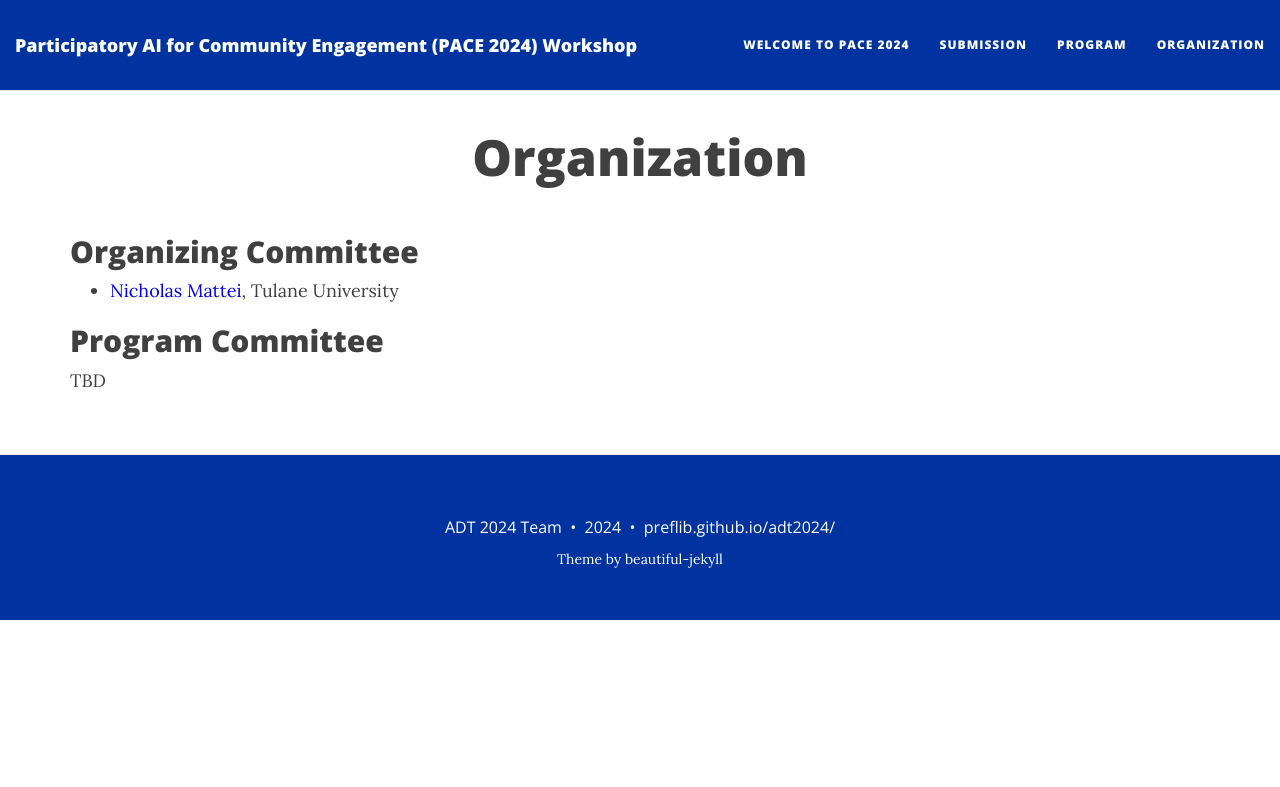
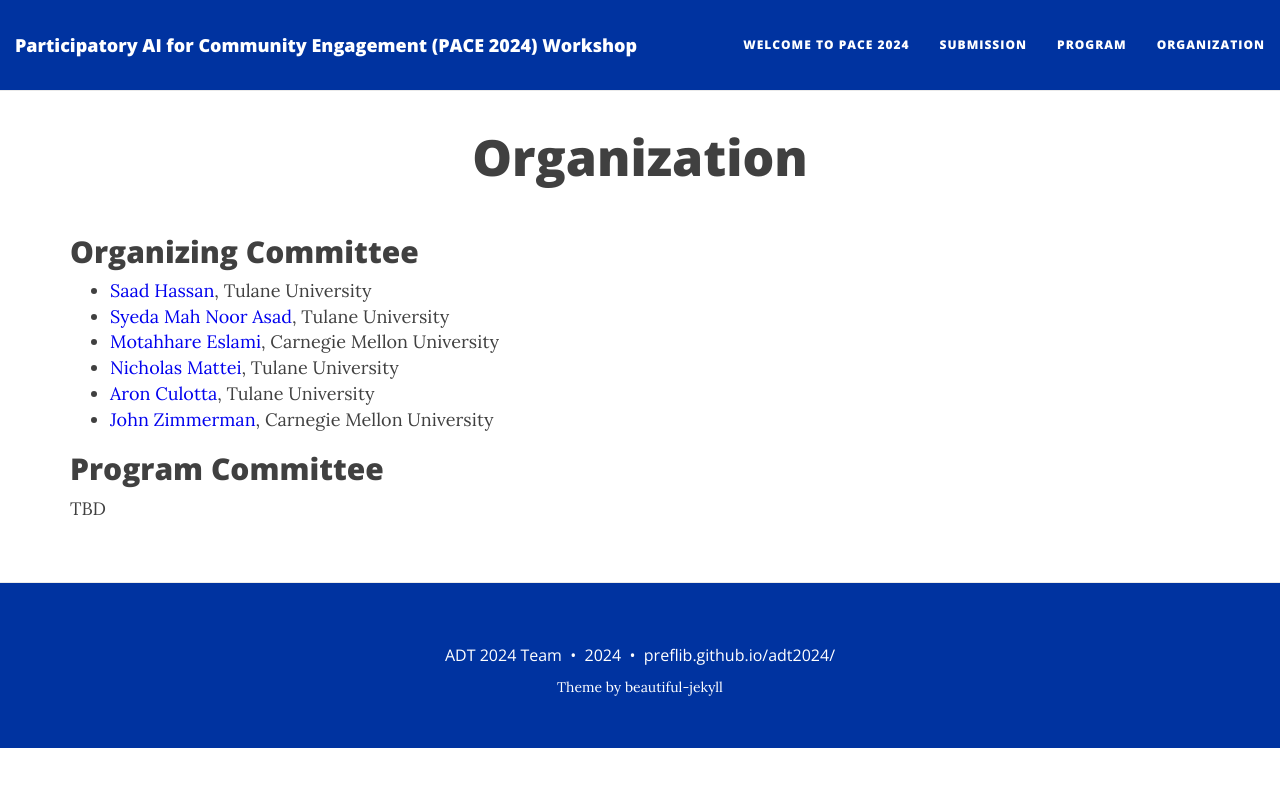
Before and after one commit to TulaneCS/PACE, a Jekyll site: the page built from organization.md, in a window 1280 px wide. Shown: the top 787 px of the page. Built offline with Jekyll 4.4.1, drawn with Linux system fonts in a browser that asks for light colours; nearby versions of some CDN libraries.

Commit message:
fixes and names

```diff
--- a/organization.md
+++ b/organization.md
@@ -7,8 +7,12 @@ published: true
 
 ## Organizing Committee
 
-
+* [Saad Hassan](https://saadh.info/), Tulane University
+* [Syeda Mah Noor Asad](), Tulane University
+* [Motahhare Eslami](https://www.motahhare.com/), Carnegie Mellon University
 * [Nicholas Mattei](http://www.nickmattei.net/), Tulane University
+* [Aron Culotta](https://www.cs.tulane.edu//~aculotta/), Tulane University
+* [John Zimmerman](https://www.cs.cmu.edu/~johnz/), Carnegie Mellon University
 
 ## Program Committee
 
```
Also changed, not shown: index.md (+1 -1 lines).
